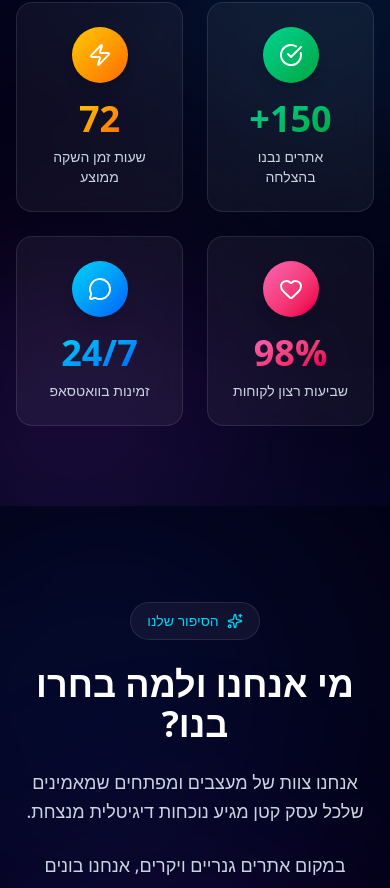
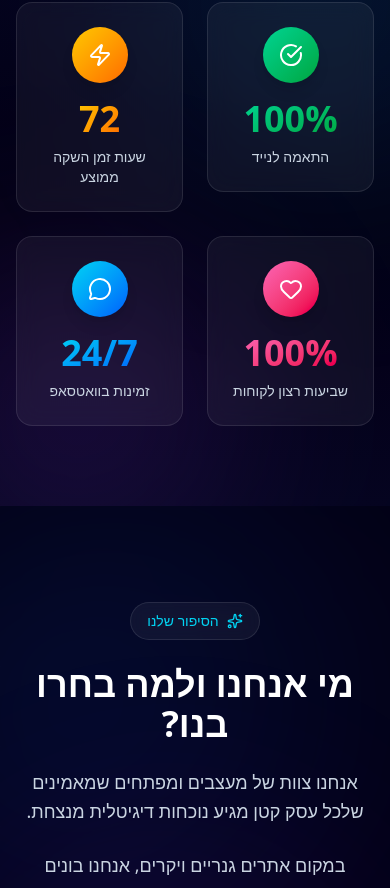
Before and after one commit to dking9876/sitesprint, a Next.js app: page / in a window 390 px wide. Shown: the part 922-1810 px from the top of the page. Built offline with nearby package versions, Linux system fonts and the light colour scheme.

Commit message:
Update stats: 100% mobile responsive and 100% customer satisfaction

```diff
--- a/components/StatsBar.tsx
+++ b/components/StatsBar.tsx
@@ -37,9 +37,9 @@ function CountUp({ to, duration = 2 }: { to: number; duration?: number }) {
 const stats = [
     {
         icon: CheckCircle,
-        value: 150,
-        suffix: "+",
-        label: "אתרים נבנו בהצלחה",
+        value: 100,
+        suffix: "%",
+        label: "התאמה לנייד",
         color: "from-emerald-400 to-green-600",
     },
     {
@@ -51,7 +51,7 @@ const stats = [
     },
     {
         icon: Heart,
-        value: 98,
+        value: 100,
         suffix: "%",
         label: "שביעות רצון לקוחות",
         color: "from-pink-400 to-rose-600",
```
